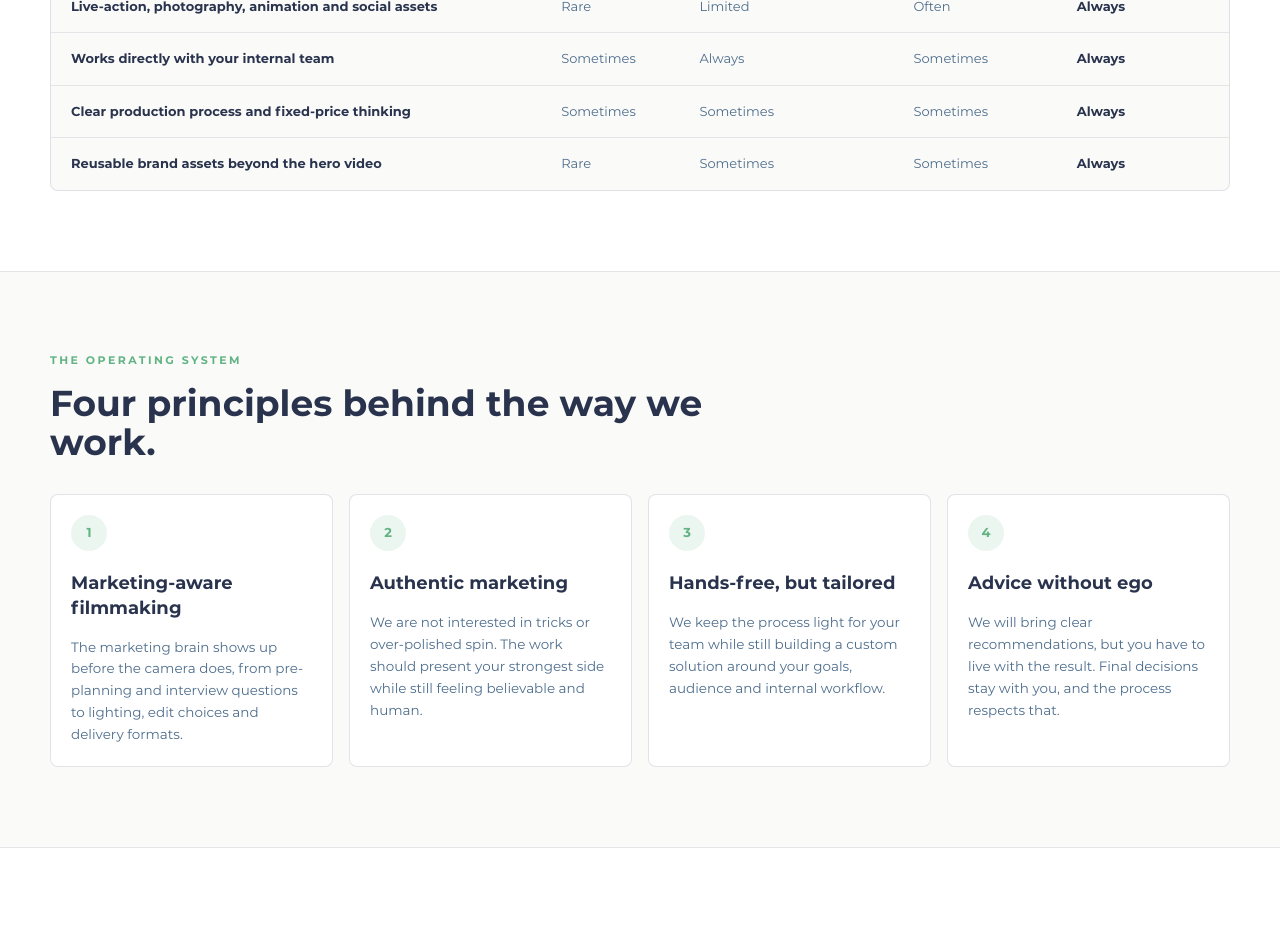
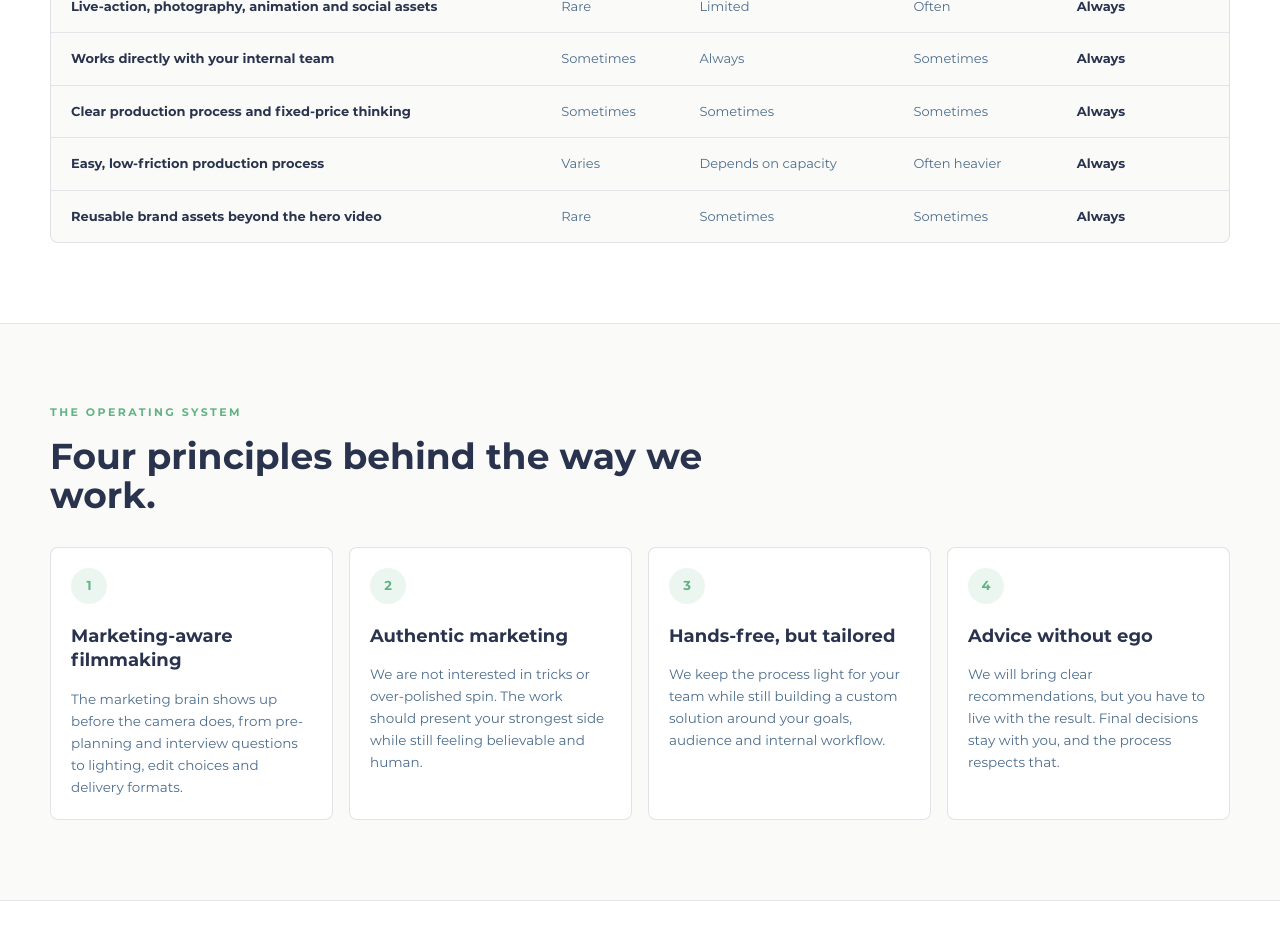
Before and after one commit to titusmaclaren/bif-homepage, a Next.js app: page /why-black-iris-films in a window 1280 px wide. Shown: the part 2740-3670 px from the top of the page. Built offline with nearby package versions, Linux system fonts and the light colour scheme.

Commit message:
Add easy production comparison row

```diff
--- a/app/why-black-iris-films/page.tsx
+++ b/app/why-black-iris-films/page.tsx
@@ -50,6 +50,13 @@ const comparisonRows = [
     freelancer: "Sometimes",
     inHouse: "Sometimes",
     agency: "Sometimes",
+    bif: "Always",
+  },
+  {
+    label: "Easy, low-friction production process",
+    freelancer: "Varies",
+    inHouse: "Depends on capacity",
+    agency: "Often heavier",
     bif: "Always",
   },
   {
```
